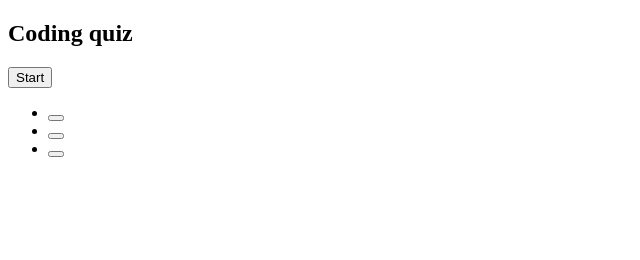
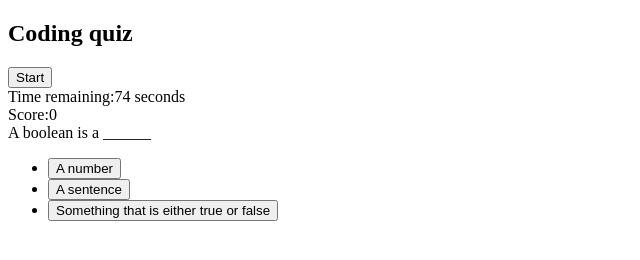
Before and after one commit to Hayek23/Jacob-Morris-Quiz, a plain HTML site: page index.html in a window 1280 px wide. Both pictures are taken after a click on the button "Start". Shown: the whole page, without its empty margins (0-640 px from the left). Drawn offline with Linux system fonts and the light colour scheme; files that its build step writes are made by us from their sources.

Commit message:
refactoring and bug fixing

```diff
--- a/assets/script.js
+++ b/assets/script.js
@@ -6,8 +6,9 @@ let optionThree = document.getElementById('3');
 let quiz = document.getElementById('quiz');
 let startBtn = document.getElementById('start-btn')
 let timeLeft = 75;
-let startScore = 0
+let score = 0
 let timer = document.getElementById('timer')
+let scoreArea = document.getElementById('score')
 
 const questions = [
     {
@@ -15,71 +16,74 @@ const questions = [
         optionOne: 'A number',
         optionTwo: 'A sentence',
         optionThree: 'Something that is either true or false',
-        correct: 'Something that is either true or false'
+        correct: '3'
     },
     {
         question: 'What is the foundation of web development?',
         optionOne: 'HTML',
         optionTwo: 'JS',
         optionThree: 'CSS',
-        correct: 'HTML'
+        correct: '1'
     },
     {
         question: 'What does JS stand for?',
         optionOne: "Jerry's soup",
         optionTwo: 'JavaScript',
         optionThree: 'Jump soon',
-        correct: 'JavaScript'
+        correct: '2'
     },
     {
         question: 'Which of these added style to the webpage?',
         optionOne: 'MS Paint',
         optionTwo: 'HTML',
         optionThree: 'CSS',
-        correct: 'CSS'
+        correct: '3'
     }
 ];
+
 let lastQuestion = questions.length -1;
 let questionIndex = 0;
 
-timer.textContent = "Time Remaining: " + startScore + "s"
+timer.textContent = "Time Remaining: 0 seconds"
 
 startBtn.addEventListener('click', start)
 
 function start() {
     const timeInterval = setInterval(function() {
-        timer.textContent = "Time remaining: " + timeLeft + 's';
+        timer.textContent = "Time remaining: " + timeLeft + ' seconds';
         timeLeft -=1;
-        if(timeLeft === 0 || questions.length === questionIndex+1){
-            score();
+        if(timeLeft === 0 || lastQuestion){
             clearInterval(timeInterval);
-            timer.textContent = 'Time remaining:' + timeLeft + 's'
+            timer.textContent = 'Time remaining:' + timeLeft + ' seconds'
         }
     }, 1000);
     loadQuestion();
 };
 
 function loadQuestion() {
-    let question = questions[questionIndex]
-    questionsArea.innerHTML = question.question;
-    optionOne.innerHTML = question.optionOne;
-    optionTwo.innerHTML = question.optionTwo;
-    optionThree.innerHTML = question.optionThree;
+    questionsArea.innerHTML = questions[questionIndex].question;
+    optionOne.innerHTML = questions[questionIndex].optionOne;
+    optionTwo.innerHTML = questions[questionIndex].optionTwo;
+    optionThree.innerHTML = questions[questionIndex].optionThree;
 };
 
 function check(answer){
-    if(questions[questionIndex].correct === answer) {
+    if(questions[questionIndex].correct == answer) {
         answerOutput.textContent = "Correct"
+        score = score + 1;
+        console.log(score)
     } else {
-        answerOutput.textContent = 'incorrect'
+        answerOutput.textContent = 'Incorrect'
+        score = score - 1
+        console.log(score)
     }
-
-    if (questions.length === questionIndex+1){
-        loadResult();
-        return;
-    }
+    console.log(answer)
     questionIndex++;
     loadQuestion();
 };
 
-function loadResult
+scoreArea.textContent = "Score:" + score;
+
+function loadResult() {
+    result.textContent = 'Score: ' + score + '';
+};
--- a/index.html
+++ b/index.html
@@ -15,6 +15,7 @@
     </div>
     <div id="quiz">
       <div id="timer"></div>
+      <div id ='score'></div>
       <div id="question"></div>
         <div id="answers">
           <ul>
@@ -23,7 +24,9 @@
             <li><button class="option-3" id="3" onclick="check('3')"></button></li>
           </ul>
         </div>
+        <div id="answerOutput"></div>
     </div>
+    <div id="result"></div>
   </section>
   <script src="./assets/script.js"></script>
 </body>
```
